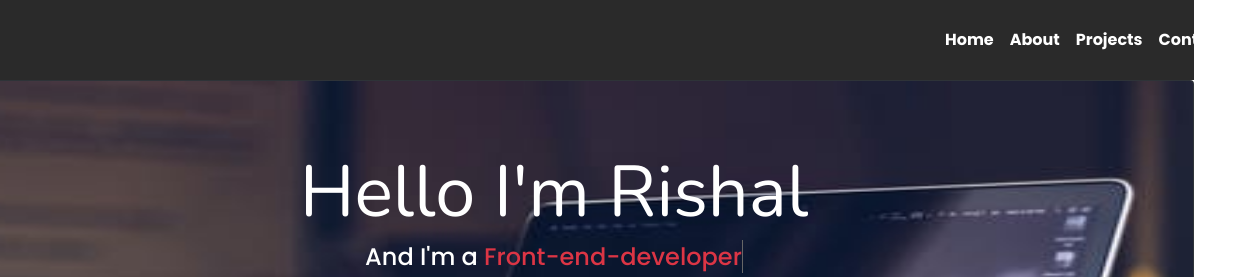
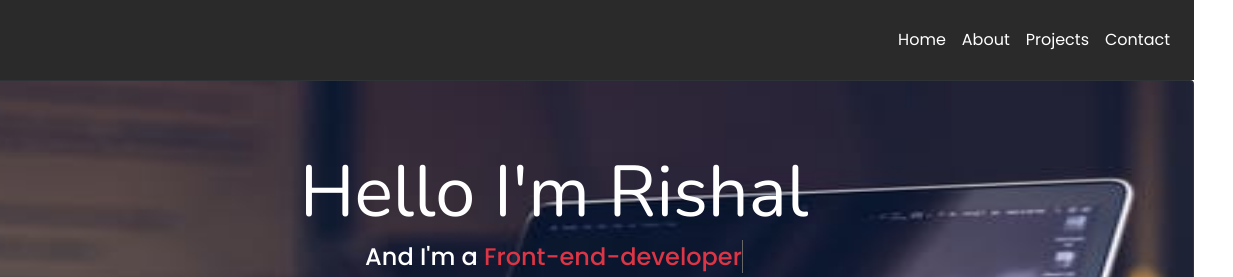
Before and after one commit to Rishal-pc7/Personal-website, a plain HTML site: page index.html in a window 1280 px wide. Shown: the top 277 px of the page, 86-1319 px from the left, 1233 px wide, since content can reach past the window. Drawn offline with nearby package versions, Linux system fonts and the light colour scheme.

Commit message:
First Commit

```diff
--- a/index.html
+++ b/index.html
@@ -13,10 +13,10 @@
 <body>
     <header class="bg1">
         <div class="row">
-            <div class="col-md-6 col-9  p-3 pl-5">
+            <div class="col-md-6  col-9 col-sm-9 p-3 pl-5">
                 <img src="360_F_327575090_IJoFkKrlr8JXy59oib7umnVEbo0tZ5ti.jpg" class="logo">
             </div>
-            <div class=" col-md-6 col-3 my-auto ">
+            <div class=" col-md-6  col-3 col-sm-3 my-auto  ">
                 <nav class="navbar nav-mr-auto navbar-expand-lg navbar-light  ">
                     <button class="navbar-toggler bg-info " id="toggler" type="button" data-toggle="collapse" data-target="#navbarTogglerDemo02" aria-controls="navbarTogglerDemo02" aria-expanded="false" aria-label="Toggle navigation">
                         <span class="navbar-toggler-icon  " ></span>
@@ -25,23 +25,24 @@
 
 
                     <div class="collapse navbar-collapse" id="navbarTogglerDemo02">
-                      <ul class="navbar-nav  mt-2 mt-lg-0 " id="text">
+                      <ul class="navbar-nav  mt-2 mt-lg-0 ml-md-auto " id="text">
                         <li class="nav-item active">
-                          <a class="nav-link text-white " href="#Home" style="font-weight: bold; font-family: 'Poppins', sans-serif;">Home <span class="sr-only">(current)</span></a>
+                          <a class="nav-link text-white " href="#Home" style=" font-family: 'Poppins', sans-serif;">Home <span class="sr-only">(current)</span></a>
                         </li>
 
                         <li class="nav-item">
-                          <a class="nav-link text-white" href="#About" style="font-weight: bold; font-family: 'Poppins', sans-serif;">About</a>
+                          <a class="nav-link text-white" href="#About" style=" font-family: 'Poppins', sans-serif;">About</a>
                         </li>
                         <li class="nav-item">
-                          <a class="nav-link text-white" href="#Projects" style="font-weight: bold; font-family: 'Poppins', sans-serif;">Projects</a>
+                          <a class="nav-link text-white" href="#Projects" style="font-family: 'Poppins', sans-serif;">Projects</a>
                         </li>
                         <li class="nav-item">
-                            <a class="nav-link text-white" href="#contact" style="font-weight: bold; font-family: 'Poppins', sans-serif;">Contact</a>
+                            <a class="nav-link text-white" href="#contact" style=" font-family: 'Poppins', sans-serif;">Contact</a>
                           </li>
                       </ul>
 
                     </div>
+
                   </nav>
             </div>
             </div>
@@ -68,7 +69,7 @@
                   </span>
                 </h4>
 
-                  <a href="#hire" type="button" class="btn btn-danger text-white mt-5" style="width: 7em;font-size: 1.5em;">Hire me</a>
+                  <a href="#hire" type="button"> <button class="btn btn-danger text-white mt-5" style="width: 7em;font-size: 1.5em;">Hire me</button></a>
 
 
 
--- a/index.js
+++ b/index.js
@@ -56,7 +56,8 @@ var TxtRotate = function(el, toRotate, period) {
   };
 
 $("#toggler").click(function(){
-  $("#text").css("margin-left","-18em")
+  $("#text").css("margin-left","-18rem");
+
 
 
 
--- a/indx.css
+++ b/indx.css
@@ -34,6 +34,6 @@
 .btn2{
     background: crimson;
 }
-#text{
+.textClass{
     margin-left: 22em;
 }
```
Also changed, not shown: 1 other file.
